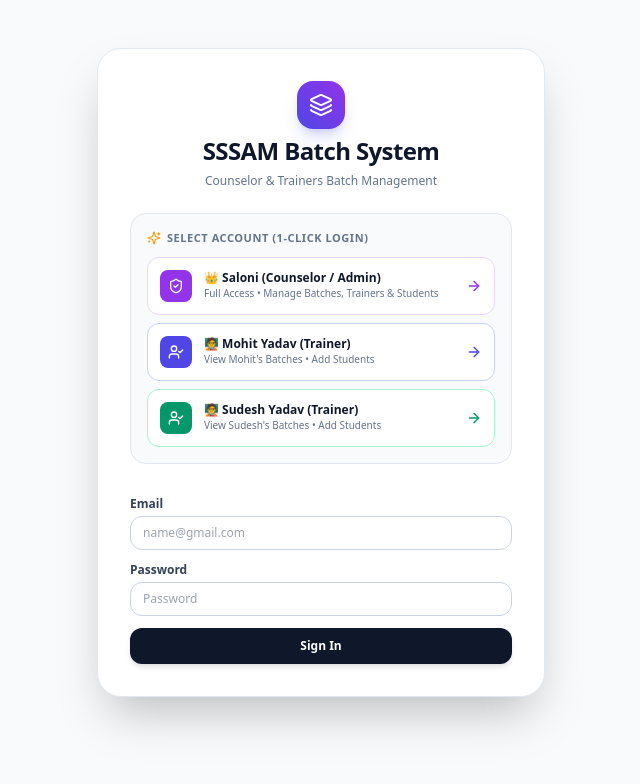
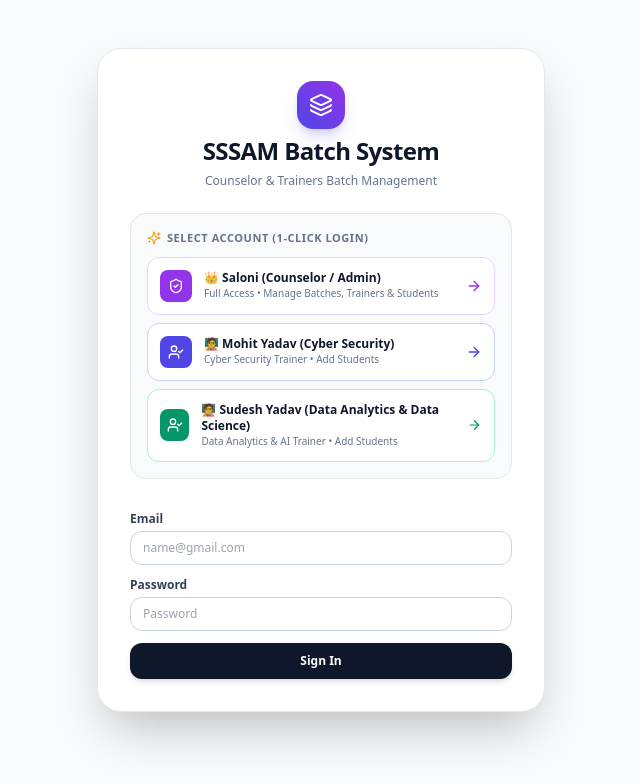
Before and after one commit to ymohit114/sssam_batch, a Next.js app: page /login in a window 1280 px wide. Shown: the top 784 px of the page, without its empty margins (319-959 px from the left). Built offline with nearby package versions, Linux system fonts and the light colour scheme; no server answers.

Commit message:
feat: set Mohit Yadav as Cyber Security and Sudesh Yadav as Data Analytics & Data Science trainer

```diff
--- a/src/app/login/page.jsx
+++ b/src/app/login/page.jsx
@@ -111,9 +111,9 @@ export default function LoginPage() {
                 </div>
                 <div>
                   <div className="text-xs font-bold text-slate-900 group-hover:text-indigo-800">
-                    🧑‍🏫 Mohit Yadav (Trainer)
+                    🧑‍🏫 Mohit Yadav (Cyber Security)
                   </div>
-                  <div className="text-[10px] text-slate-500">View Mohit's Batches • Add Students</div>
+                  <div className="text-[10px] text-slate-500">Cyber Security Trainer • Add Students</div>
                 </div>
               </div>
               <ArrowRight className="w-4 h-4 text-indigo-600 group-hover:translate-x-0.5 transition-transform" />
@@ -132,9 +132,9 @@ export default function LoginPage() {
                 </div>
                 <div>
                   <div className="text-xs font-bold text-slate-900 group-hover:text-emerald-800">
-                    🧑‍🏫 Sudesh Yadav (Trainer)
+                    🧑‍🏫 Sudesh Yadav (Data Analytics &amp; Data Science)
                   </div>
-                  <div className="text-[10px] text-slate-500">View Sudesh's Batches • Add Students</div>
+                  <div className="text-[10px] text-slate-500">Data Analytics &amp; AI Trainer • Add Students</div>
                 </div>
               </div>
               <ArrowRight className="w-4 h-4 text-emerald-600 group-hover:translate-x-0.5 transition-transform" />
--- a/src/app/page.jsx
+++ b/src/app/page.jsx
@@ -197,7 +197,7 @@ export default function Dashboard() {
                 </div>
                 <div>
                   <h2 className="text-lg font-black text-slate-900">
-                    Mohit Yadav (Trainer)
+                    Mohit Yadav (Cyber Security)
                   </h2>
                   <p className="text-xs text-indigo-600 font-bold">
                     {mohitBatches.length} Active Batch{mohitBatches.length !== 1 ? 'es' : ''} Assigned
@@ -254,7 +254,7 @@ export default function Dashboard() {
                 </div>
                 <div>
                   <h2 className="text-lg font-black text-slate-900">
-                    Sudesh Yadav (Trainer)
+                    Sudesh Yadav (Data Analytics &amp; Data Science)
                   </h2>
                   <p className="text-xs text-emerald-600 font-bold">
                     {sudeshBatches.length} Active Batch{sudeshBatches.length !== 1 ? 'es' : ''} Assigned
--- a/src/components/Navbar.jsx
+++ b/src/components/Navbar.jsx
@@ -102,7 +102,7 @@ export default function Navbar() {
                     >
                       <div>
                         <div className="font-bold text-slate-800 group-hover:text-indigo-700">🧑‍🏫 Mohit Yadav</div>
-                        <div className="text-[10px] text-slate-500">mohit@gmail.com • Trainer</div>
+                        <div className="text-[10px] text-slate-500">mohit@gmail.com • Cyber Security</div>
                       </div>
                       {user.email === 'mohit@gmail.com' && <span className="w-2 h-2 rounded-full bg-indigo-600"></span>}
                     </button>
@@ -114,7 +114,7 @@ export default function Navbar() {
                     >
                       <div>
                         <div className="font-bold text-slate-800 group-hover:text-emerald-700">🧑‍🏫 Sudesh Yadav</div>
-                        <div className="text-[10px] text-slate-500">sudesh@gmail.com • Trainer</div>
+                        <div className="text-[10px] text-slate-500">sudesh@gmail.com • Data Analytics &amp; Data Science</div>
                       </div>
                       {user.email === 'sudesh@gmail.com' && <span className="w-2 h-2 rounded-full bg-emerald-600"></span>}
                     </button>
```
